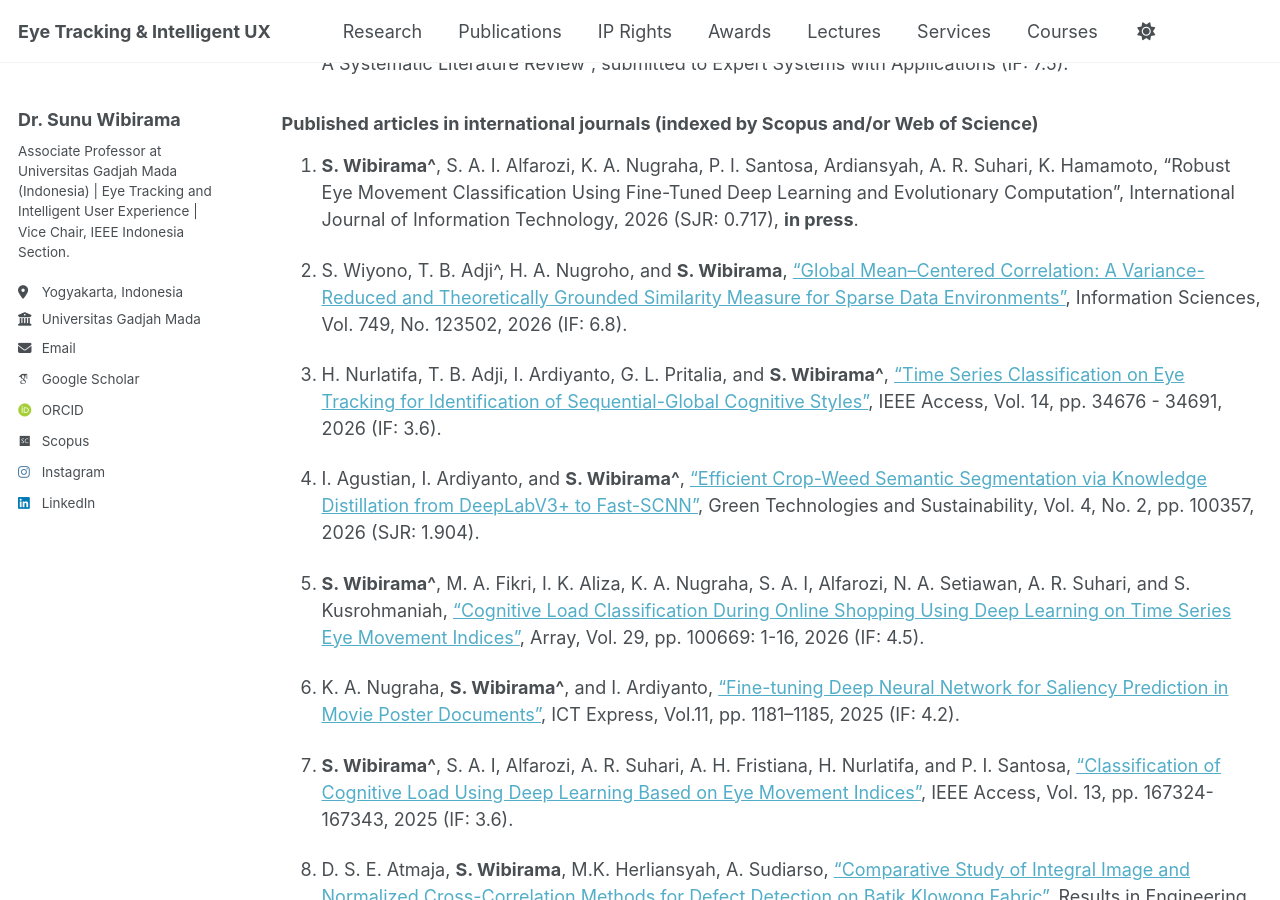
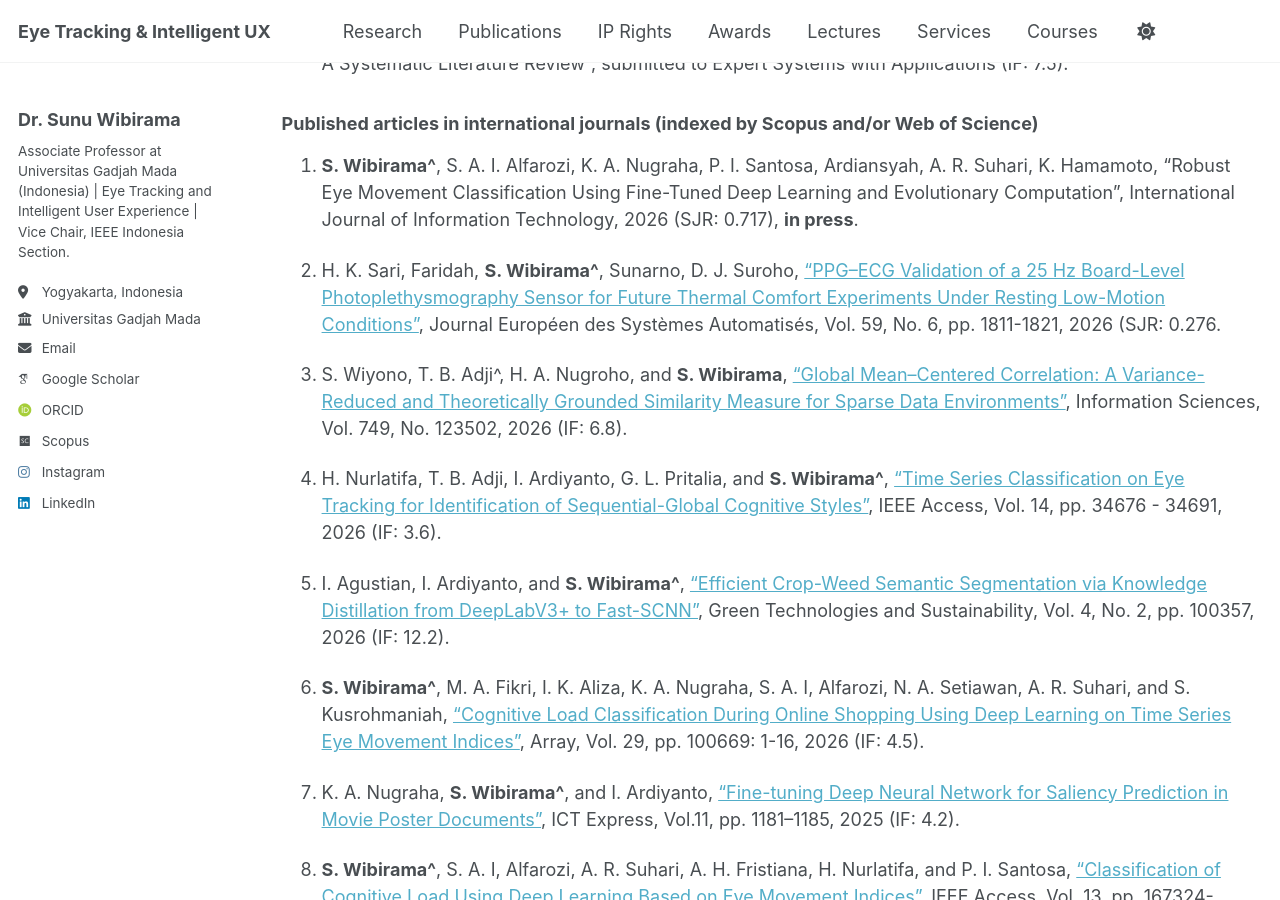
Before and after one commit to wibirama/wibirama.github.io, a Jekyll site: the page built from _pages/allpublications.md, in a window 1280 px wide and 900 px high, scrolled down 978 px. Built offline with Jekyll 4.4.1, drawn with Linux system fonts in a browser that asks for light colours; emoji names are drawn with the system emoji font; some web fonts are replaced; a script that is not in the unit is left out.

Commit message:
Update allpublications.md

```diff
--- a/_pages/allpublications.md
+++ b/_pages/allpublications.md
@@ -38,61 +38,63 @@ Journal articles
 
 1. **S. Wibirama^**, S. A. I. Alfarozi, K. A. Nugraha, P. I. Santosa, Ardiansyah, A. R. Suhari, K. Hamamoto, "Robust Eye Movement Classification Using Fine-Tuned Deep Learning and Evolutionary Computation", International Journal of Information Technology, 2026 (SJR: 0.717), **in press**.
 
-2. S. Wiyono, T. B. Adji^, H. A. Nugroho, and **S. Wibirama**, ["Global Mean–Centered Correlation: A Variance-Reduced and Theoretically Grounded Similarity Measure for Sparse Data Environments"](https://doi.org/10.1016/j.ins.2026.123502), Information Sciences, Vol. 749, No. 123502, 2026 (IF: 6.8).
+2. H. K. Sari, Faridah, **S. Wibirama^**, Sunarno, D. J. Suroho, ["PPG–ECG Validation of a 25 Hz Board-Level Photoplethysmography Sensor for Future Thermal Comfort Experiments Under Resting Low-Motion Conditions"](https://doi.org/10.18280/jesa.590625), Journal Européen des Systèmes Automatisés, Vol. 59, No. 6, pp. 1811-1821, 2026 (SJR: 0.276.
 
-3. H. Nurlatifa, T. B. Adji, I. Ardiyanto, G. L. Pritalia, and **S. Wibirama^**, ["Time Series Classification on Eye Tracking for Identification of Sequential-Global Cognitive Styles"](https://doi.org/10.1109/ACCESS.2026.3668841), IEEE Access, Vol. 14, pp. 34676 - 34691, 2026 (IF: 3.6).
+3. S. Wiyono, T. B. Adji^, H. A. Nugroho, and **S. Wibirama**, ["Global Mean–Centered Correlation: A Variance-Reduced and Theoretically Grounded Similarity Measure for Sparse Data Environments"](https://doi.org/10.1016/j.ins.2026.123502), Information Sciences, Vol. 749, No. 123502, 2026 (IF: 6.8).
 
-4.  I. Agustian, I. Ardiyanto, and **S. Wibirama^**, ["Efficient Crop-Weed Semantic Segmentation via Knowledge Distillation from DeepLabV3+ to Fast-SCNN"](https://doi.org/10.1016/j.grets.2026.100357), Green Technologies and Sustainability, Vol. 4, No. 2, pp. 100357, 2026 (SJR: 1.904).
+4. H. Nurlatifa, T. B. Adji, I. Ardiyanto, G. L. Pritalia, and **S. Wibirama^**, ["Time Series Classification on Eye Tracking for Identification of Sequential-Global Cognitive Styles"](https://doi.org/10.1109/ACCESS.2026.3668841), IEEE Access, Vol. 14, pp. 34676 - 34691, 2026 (IF: 3.6).
 
-5. **S. Wibirama^**, M. A. Fikri, I. K. Aliza, K. A. Nugraha, S. A. I, Alfarozi, N. A. Setiawan, A. R. Suhari, and S. Kusrohmaniah, ["Cognitive Load Classification During Online Shopping Using Deep Learning on Time Series Eye Movement Indices"](https://doi.org/10.1016/j.array.2025.100669), Array, Vol. 29, pp. 100669: 1-16, 2026 (IF: 4.5).
+5.  I. Agustian, I. Ardiyanto, and **S. Wibirama^**, ["Efficient Crop-Weed Semantic Segmentation via Knowledge Distillation from DeepLabV3+ to Fast-SCNN"](https://doi.org/10.1016/j.grets.2026.100357), Green Technologies and Sustainability, Vol. 4, No. 2, pp. 100357, 2026 (IF: 12.2).
 
-6. K. A. Nugraha, **S. Wibirama^**, and I. Ardiyanto, ["Fine-tuning Deep Neural Network for Saliency Prediction in Movie Poster Documents"](https://doi.org/10.1016/j.icte.2025.09.008), ICT Express, Vol.11, pp. 1181–1185, 2025 (IF: 4.2).
+6. **S. Wibirama^**, M. A. Fikri, I. K. Aliza, K. A. Nugraha, S. A. I, Alfarozi, N. A. Setiawan, A. R. Suhari, and S. Kusrohmaniah, ["Cognitive Load Classification During Online Shopping Using Deep Learning on Time Series Eye Movement Indices"](https://doi.org/10.1016/j.array.2025.100669), Array, Vol. 29, pp. 100669: 1-16, 2026 (IF: 4.5).
 
-7.  **S. Wibirama^**, S. A. I, Alfarozi, A. R. Suhari, A. H. Fristiana, H. Nurlatifa, and P. I. Santosa, ["Classification of Cognitive Load Using Deep Learning Based on Eye Movement Indices"](https://doi.org/10.1109/ACCESS.2025.3613292), IEEE Access, Vol. 13, pp. 167324-167343, 2025 (IF: 3.6).
+7. K. A. Nugraha, **S. Wibirama^**, and I. Ardiyanto, ["Fine-tuning Deep Neural Network for Saliency Prediction in Movie Poster Documents"](https://doi.org/10.1016/j.icte.2025.09.008), ICT Express, Vol.11, pp. 1181–1185, 2025 (IF: 4.2).
 
-8. D. S. E. Atmaja, **S. Wibirama**, M.K. Herliansyah, A. Sudiarso, ["Comparative Study of Integral Image and Normalized Cross-Correlation Methods for Defect Detection on Batik Klowong Fabric"](https://doi.org/10.1016/j.rineng.2025.104124),  Results in Engineering, Vol. 25, pp. 104124, 2025. (IF: 5.0).
+8.  **S. Wibirama^**, S. A. I, Alfarozi, A. R. Suhari, A. H. Fristiana, H. Nurlatifa, and P. I. Santosa, ["Classification of Cognitive Load Using Deep Learning Based on Eye Movement Indices"](https://doi.org/10.1109/ACCESS.2025.3613292), IEEE Access, Vol. 13, pp. 167324-167343, 2025 (IF: 3.6).
 
-9. S. Rosidah, F.X. Ivan, S. Murnani, H. Nurlatifa, and **S. Wibirama^**, ["Impact of Color, Shape, and Typeface on Visual Attention: An Eye Tracking-Based User Experience Study"](https://ajstd.ubd.edu.bn/journal/vol42/iss1/2), ASEAN Journal on Science and Technology for Development (AJSTD), Vol. 42, No. 1, Article 2, pp.10-26, 2025 (SJR: 0.262).
+9. D. S. E. Atmaja, **S. Wibirama**, M.K. Herliansyah, A. Sudiarso, ["Comparative Study of Integral Image and Normalized Cross-Correlation Methods for Defect Detection on Batik Klowong Fabric"](https://doi.org/10.1016/j.rineng.2025.104124),  Results in Engineering, Vol. 25, pp. 104124, 2025. (IF: 5.0).
 
-10. A. H. Fristiana, S.A.I Alfarozi, A.E. Permansari, M. Pratama, **S. Wibirama^**, ["A Survey on Hyperparameters Optimization of Deep Learning for Time Series Classification"](https://doi.org/10.1109/ACCESS.2024.3516198),  IEEE Access, Vol.12, pp. 191162-191198, 2024 (IF: 3.4).
+10. S. Rosidah, F.X. Ivan, S. Murnani, H. Nurlatifa, and **S. Wibirama^**, ["Impact of Color, Shape, and Typeface on Visual Attention: An Eye Tracking-Based User Experience Study"](https://ajstd.ubd.edu.bn/journal/vol42/iss1/2), ASEAN Journal on Science and Technology for Development (AJSTD), Vol. 42, No. 1, Article 2, pp.10-26, 2025 (SJR: 0.262).
 
-11. S. Murnani, N.A. Setiawan, **S. Wibirama^**, ["Robust Object Selection in Spontaneous Gaze-Controlled Application using Exponential Moving Average and Hidden Markov Model"](https://doi.org/10.1109/THMS.2024.3413781), IEEE Transactions on Human-Machine Systems, Vol. 54, No. 5, pp. 485-498, 2024 (IF: 3.5).
+11. A. H. Fristiana, S.A.I Alfarozi, A.E. Permansari, M. Pratama, **S. Wibirama^**, ["A Survey on Hyperparameters Optimization of Deep Learning for Time Series Classification"](https://doi.org/10.1109/ACCESS.2024.3516198),  IEEE Access, Vol.12, pp. 191162-191198, 2024 (IF: 3.4).
 
-12. N. Paeedeh, M. Pratama, **S. Wibirama**, W. Mayer, Z. Cao, and R. Kowalczyk, ["Few-Shot Class Incremental Learning via Robust Transformer Approach"](https://doi.org/10.1016/j.ins.2024.120751), Information Sciences, Vol. 675, No. 120751, 2024 (IF: 8.1).
+12. S. Murnani, N.A. Setiawan, **S. Wibirama^**, ["Robust Object Selection in Spontaneous Gaze-Controlled Application using Exponential Moving Average and Hidden Markov Model"](https://doi.org/10.1109/THMS.2024.3413781), IEEE Transactions on Human-Machine Systems, Vol. 54, No. 5, pp. 485-498, 2024 (IF: 3.5).
 
-13. H. Nurlatifa, R. Hartanto, A. Ataka, and  **S. Wibirama^**, ["Optimum Object Selection Methods for Spontaneous Gaze-Based Interaction with Linear and Circular Trajectories"](https://doi.org/10.1016/j.rineng.2024.101769), Results in Engineering, Vol. 21, pp. 101769, 2024 (IF: 5.0).
+13. N. Paeedeh, M. Pratama, **S. Wibirama**, W. Mayer, Z. Cao, and R. Kowalczyk, ["Few-Shot Class Incremental Learning via Robust Transformer Approach"](https://doi.org/10.1016/j.ins.2024.120751), Information Sciences, Vol. 675, No. 120751, 2024 (IF: 8.1).
 
-14. L. A. Putri, I. Rahman, M. Puspita, S. N. Hidayat, A. B. Dharmawan, A. Rianjanu, **S. Wibirama**, R. Roto, K. Triyana, and H. S. Wasisto, ["Rapid analysis of meat floss origin using a supervised machine learning-based electronic nose towards food authentication"](https://doi.org/10.1038/s41538-023-00205-2), npj Science of Food, Vol. 7, No. 31, pp. 1-15, 2023 (IF: 7.000).
+14. H. Nurlatifa, R. Hartanto, A. Ataka, and  **S. Wibirama^**, ["Optimum Object Selection Methods for Spontaneous Gaze-Based Interaction with Linear and Circular Trajectories"](https://doi.org/10.1016/j.rineng.2024.101769), Results in Engineering, Vol. 21, pp. 101769, 2024 (IF: 5.0).
 
-15. P. V. Yulianandra, S. Murnani, P.I. Santosa, **S. Wibirama^**, ["Observing Cognitive Load During Online Learning with Various Task Complexities: An Eye Tracking Approach"](https://doi.org/10.1504/IJIL.2023.10051446), International Journal of Innovation and Learning, Vol. 34, No. 1, pp. 96-117, 2023 (SJR: 0.226).
+15. L. A. Putri, I. Rahman, M. Puspita, S. N. Hidayat, A. B. Dharmawan, A. Rianjanu, **S. Wibirama**, R. Roto, K. Triyana, and H. S. Wasisto, ["Rapid analysis of meat floss origin using a supervised machine learning-based electronic nose towards food authentication"](https://doi.org/10.1038/s41538-023-00205-2), npj Science of Food, Vol. 7, No. 31, pp. 1-15, 2023 (IF: 7.000).
 
-16. S. Murnani, N.A. Setiawan, **S. Wibirama**, ["Spontaneous Gaze Interaction Based on Smooth Pursuit Eye Movement Using Difference Pattern Approach"](https://doi.org/10.21924/cst.7.1.2022.739), Communications in Science and Technology, Vol. 7, No.1, pp.8-14, 2022 (SJR: 0.277).
+16. P. V. Yulianandra, S. Murnani, P.I. Santosa, **S. Wibirama^**, ["Observing Cognitive Load During Online Learning with Various Task Complexities: An Eye Tracking Approach"](https://doi.org/10.1504/IJIL.2023.10051446), International Journal of Innovation and Learning, Vol. 34, No. 1, pp. 96-117, 2023 (SJR: 0.226).
 
-17. A.E. Permanasari, D.A. Hidayat, **S. Wibirama**, I.S. Sakkinah, and D.R.A. Rambli, ["Development of a hospital virtual tour with virtual reality-based panorama"](https://doi.org/10.1504/IJIL.2021.117218), International Journal of Innovation and Learning, Vol. 30, No. 2, pp.119–131, 2021 (SJR: 0.226).
+17. S. Murnani, N.A. Setiawan, **S. Wibirama**, ["Spontaneous Gaze Interaction Based on Smooth Pursuit Eye Movement Using Difference Pattern Approach"](https://doi.org/10.21924/cst.7.1.2022.739), Communications in Science and Technology, Vol. 7, No.1, pp.8-14, 2022 (SJR: 0.277).
 
-18. **S. Wibirama^**, P. I. Santosa, P. Widyarani, N. Brilianto, W. Hafidh, ["Physical Discomfort and Eye Movements during Arbitrary and Optical Flow-Like Motions in Stereo 3D Contents"](https://doi.org/10.1007/s10055-019-00386-w), Virtual Reality, Vol. 24, pp. 39-51, 2020 (IF: 5.471).
+18. A.E. Permanasari, D.A. Hidayat, **S. Wibirama**, I.S. Sakkinah, and D.R.A. Rambli, ["Development of a hospital virtual tour with virtual reality-based panorama"](https://doi.org/10.1504/IJIL.2021.117218), International Journal of Innovation and Learning, Vol. 30, No. 2, pp.119–131, 2021 (SJR: 0.226).
 
-19. I. Ardiyanto, **S. Wibirama**, F. Nurwanto, ["Sliding Variance and Data Range for Lightweight Sports Activitiy Recognition with Fusion Modalities"](https://doi.org/10.1016/j.jksuci.2018.08.012), Journal of King Saud University-Computer and Information Sciences, Vol. 32, pp. 775-783, 2020 (IF: 9.006).
+19. **S. Wibirama^**, P. I. Santosa, P. Widyarani, N. Brilianto, W. Hafidh, ["Physical Discomfort and Eye Movements during Arbitrary and Optical Flow-Like Motions in Stereo 3D Contents"](https://doi.org/10.1007/s10055-019-00386-w), Virtual Reality, Vol. 24, pp. 39-51, 2020 (IF: 5.471).
 
-20. S. Thiyagarajan, S. N. Rosli, M. Kamal M. A, **S. Wibirama**, ["Tracking The Eye-Mind Relationship of Positive Emotion using Eye Tracking Technique"](https://jamt.utem.edu.my/jamt/article/view/5725),  Journal of Advanced Manufacturing Technology, Vol.13, No.2 (2), 2019 (SJR: 0.146).
+20. I. Ardiyanto, **S. Wibirama**, F. Nurwanto, ["Sliding Variance and Data Range for Lightweight Sports Activitiy Recognition with Fusion Modalities"](https://doi.org/10.1016/j.jksuci.2018.08.012), Journal of King Saud University-Computer and Information Sciences, Vol. 32, pp. 775-783, 2020 (IF: 9.006).
 
-21. S. Thiyagarajan, M. Kamal M. A., **S. Wibirama**, O. Mikami, ["Applying Eye Tracking Device on The Gazing Behaviour and Its Effects on Emotions Attributes"](https://jamt.utem.edu.my/jamt/article/view/5722), Journal of Advanced Manufacturing Technology, Vol.13, No.2 (2), 2019 (SJR: 0.146).
+21. S. Thiyagarajan, S. N. Rosli, M. Kamal M. A, **S. Wibirama**, ["Tracking The Eye-Mind Relationship of Positive Emotion using Eye Tracking Technique"](https://jamt.utem.edu.my/jamt/article/view/5725),  Journal of Advanced Manufacturing Technology, Vol.13, No.2 (2), 2019 (SJR: 0.146).
 
-22. N. H. Baharom, S. R. Aid, M. Kamal M. A., **S. Wibirama**, O. Mikami, ["Exploring The Eye Tracking Data on Human Behaviour on Consumer Merchandise Product"](https://jamt.utem.edu.my/jamt/article/view/5723), Journal of Advanced Manufacturing Technology, Vol.13, No.2 (2), 2019 (SJR: 0.146).
+22. S. Thiyagarajan, M. Kamal M. A., **S. Wibirama**, O. Mikami, ["Applying Eye Tracking Device on The Gazing Behaviour and Its Effects on Emotions Attributes"](https://jamt.utem.edu.my/jamt/article/view/5722), Journal of Advanced Manufacturing Technology, Vol.13, No.2 (2), 2019 (SJR: 0.146).
 
-23. N. H. Baharom, N. Jayabalan, M. Kamal M. A., **S. Wibirama**, ["Positive Emotion Recognition Through Eye Tracking Technology"](https://jamt.utem.edu.my/jamt/article/view/5683), Journal of Advanced Manufacturing Technology, Vol.13, No.2(1), pp.143-152, 2019 (SJR: 0.146).
+23. N. H. Baharom, S. R. Aid, M. Kamal M. A., **S. Wibirama**, O. Mikami, ["Exploring The Eye Tracking Data on Human Behaviour on Consumer Merchandise Product"](https://jamt.utem.edu.my/jamt/article/view/5723), Journal of Advanced Manufacturing Technology, Vol.13, No.2 (2), 2019 (SJR: 0.146).
 
-24. **S. Wibirama^**, I. Ardiyanto, T. Satriya, T. B. Adji, N. A. Setiawan, M. T. Setiawan, ["An Improved Pupil Localization Technique for Real-Time Video-Oculography under Extreme Eyelid Occlusion"](http://www.ijicic.org/ijicic-150423.pdf), International Journal of Innovative Computing, Information and Control, Vol. 15, No. 4, pp. 1547-1563, 2019 (SJR: 0.426).
+24. N. H. Baharom, N. Jayabalan, M. Kamal M. A., **S. Wibirama**, ["Positive Emotion Recognition Through Eye Tracking Technology"](https://jamt.utem.edu.my/jamt/article/view/5683), Journal of Advanced Manufacturing Technology, Vol.13, No.2(1), pp.143-152, 2019 (SJR: 0.146).
 
-25. W. Mahardika, **S. Wibirama^**, R. Ferdiana, S. S. Kusumawardani, ["A Novel User Experience Study of Parallax Scrolling using Eye Tracking and User Experience"](http://dx.doi.org/10.18517/ijaseit.8.4.6500), International Journal on Advanced Science, Engineering and Information Technology, Vol. 8, No. 4, pp. 1226-1233, 2018 (SJR: 0.208).
+25. **S. Wibirama^**, I. Ardiyanto, T. Satriya, T. B. Adji, N. A. Setiawan, M. T. Setiawan, ["An Improved Pupil Localization Technique for Real-Time Video-Oculography under Extreme Eyelid Occlusion"](http://www.ijicic.org/ijicic-150423.pdf), International Journal of Innovative Computing, Information and Control, Vol. 15, No. 4, pp. 1547-1563, 2019 (SJR: 0.426).
 
-26. **S. Wibirama^**, H. A. Nugroho, K. Hamamoto, ["Depth Gaze and ECG Based Frequency Dynamics during Motion Sickness in Stereoscopic 3D Movie"](https://doi.org/10.1016/j.entcom.2018.02.003), Entertainment Computing, Vol. 28, pp.117-127, 2018 (IF: 2.072).
+26. W. Mahardika, **S. Wibirama^**, R. Ferdiana, S. S. Kusumawardani, ["A Novel User Experience Study of Parallax Scrolling using Eye Tracking and User Experience"](http://dx.doi.org/10.18517/ijaseit.8.4.6500), International Journal on Advanced Science, Engineering and Information Technology, Vol. 8, No. 4, pp. 1226-1233, 2018 (SJR: 0.208).
 
-27. **S. Wibirama^**, H. A. Nugroho, K. Hamamoto, [“Evaluating 3D Gaze Tracking in Virtual Space: A Computer Graphics Approach”](http://doi.org/10.1016/j.entcom.2017.04.003), Entertainment Computing, Vol. 21, pp.11-17, 2017 (IF: 2.072).
+27. **S. Wibirama^**, H. A. Nugroho, K. Hamamoto, ["Depth Gaze and ECG Based Frequency Dynamics during Motion Sickness in Stereoscopic 3D Movie"](https://doi.org/10.1016/j.entcom.2018.02.003), Entertainment Computing, Vol. 28, pp.117-127, 2018 (IF: 2.072).
 
-28. **S.Wibirama^** and K. Hamamoto, [“3D Gaze Tracking on Stereoscopic Display using Optimized Geometric Method”](http://dx.doi.org/10.1541/ieejeiss.134.345), IEEJ Transactions on Electronics, Information, and Systems, Vol. 134, No. 3, pp. 345-352, 2014 (SJR: 0.154).
+28. **S. Wibirama^**, H. A. Nugroho, K. Hamamoto, [“Evaluating 3D Gaze Tracking in Virtual Space: A Computer Graphics Approach”](http://doi.org/10.1016/j.entcom.2017.04.003), Entertainment Computing, Vol. 21, pp.11-17, 2017 (IF: 2.072).
 
-29. **S. Wibirama^**,  S. Tungjitkusolmun, and C. Pintavirooj, [“Dual-Camera Acquisition for Accurate Measurement of Three-Dimensional Eye Movements”](http://dx.doi.org/10.1002/tee.21845), Transactions on Electrical and Electronic Engineering, Vol.8, No. 3, pp. 238-246, 2013 (IF: 0.923).
+29. **S.Wibirama^** and K. Hamamoto, [“3D Gaze Tracking on Stereoscopic Display using Optimized Geometric Method”](http://dx.doi.org/10.1541/ieejeiss.134.345), IEEJ Transactions on Electronics, Information, and Systems, Vol. 134, No. 3, pp. 345-352, 2014 (SJR: 0.154).
+
+30. **S. Wibirama^**,  S. Tungjitkusolmun, and C. Pintavirooj, [“Dual-Camera Acquisition for Accurate Measurement of Three-Dimensional Eye Movements”](http://dx.doi.org/10.1002/tee.21845), Transactions on Electrical and Electronic Engineering, Vol.8, No. 3, pp. 238-246, 2013 (IF: 0.923).
 
 Conference papers
 ======
```
